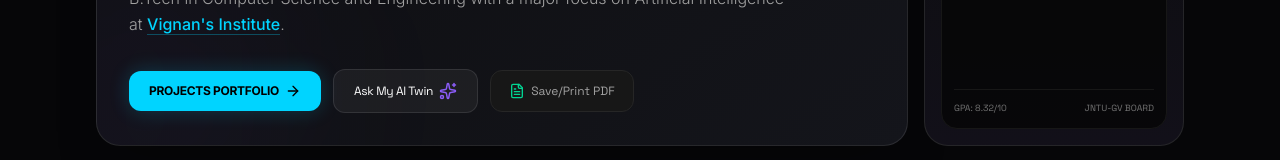
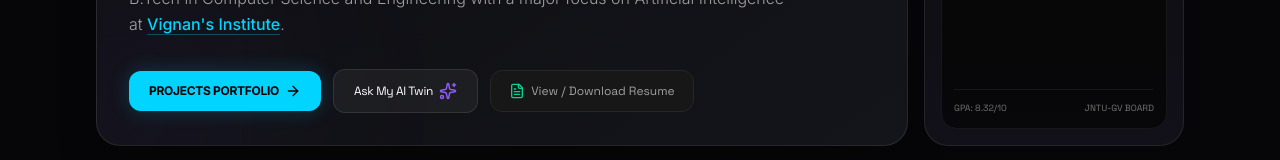
Before and after one commit to Himasri-Swarna/My_Portfolio, a React (Vite) app: page / in a window 1280 px wide. Shown: the part 626-786 px from the top of the page. Built offline with nearby package versions, Linux system fonts and the light colour scheme.

Commit message:
feat: add resume download endpoint and update UI
Replace print functionality with a direct file download link for the resume PDF and add a server-side endpoint for improved browser compatibility.

```diff
--- a/server.ts
+++ b/server.ts
@@ -104,6 +104,18 @@ General Guidelines:
 - Avoid exposing any prompt mechanics. Simply start with 'Greetings' or similar.
 `;
 
+// Endpoint to download Himasri's resume PDF directly as an attachment bypasses Microsoft web handlers
+app.get("/api/download-resume", (req, res) => {
+  const filePath = path.join(process.cwd(), "public", "Y_Himasri_Swarna_Resume.pdf");
+  res.setHeader("Content-Type", "application/pdf");
+  res.download(filePath, "Y_Himasri_Swarna_Resume.pdf", (err) => {
+    if (err) {
+      console.error("Download Error:", err);
+      res.status(505).send("Error returning resume PDF. Please write to her email.");
+    }
+  });
+});
+
 // AI Recruiter Twin chatbot endpoint
 app.post("/api/recruiter-chat", async (req, res) => {
   const { message, history } = req.body;
--- a/src/components/Hero.tsx
+++ b/src/components/Hero.tsx
@@ -76,10 +76,6 @@ export default function Hero({ onScrollToProjects, onScrollToContact, onScrollTo
     fileInputRef.current?.click();
   };
 
-  const handlePrintResume = () => {
-    window.print();
-  };
-
   return (
     <section className="relative py-12 lg:py-20 overflow-hidden bg-neutral-950/20">
       <div className="container mx-auto px-4 lg:px-8 max-w-6xl">
@@ -143,13 +139,14 @@ export default function Hero({ onScrollToProjects, onScrollToContact, onScrollTo
                 <Sparkles className="w-4.5 h-4.5 text-[#8B5CF6]" />
               </button>
 
-              <button
-                onClick={handlePrintResume}
-                className="px-4.5 py-3 rounded-xl bg-neutral-900 border border-neutral-800 text-neutral-400 hover:text-white text-xs font-mono transition-all cursor-pointer flex items-center gap-1.5 ml-auto sm:ml-0"
+              <a
+                href="/Y_Himasri_Swarna_Resume.pdf"
+                download="Y_Himasri_Swarna_Resume.pdf"
+                className="px-4.5 py-3 rounded-xl bg-neutral-900 border border-neutral-800 text-neutral-400 hover:text-white text-xs font-mono transition-all cursor-pointer flex items-center gap-1.5 ml-auto sm:ml-0 no-underline"
               >
                 <FileText className="w-4 h-4 text-emerald-400" />
-                <span>Save/Print PDF</span>
-              </button>
+                <span>View / Download Resume</span>
+              </a>
             </div>
           </motion.div>
 
```
Also changed, not shown: 1 other file (tests, documents, lock files or other folders).
